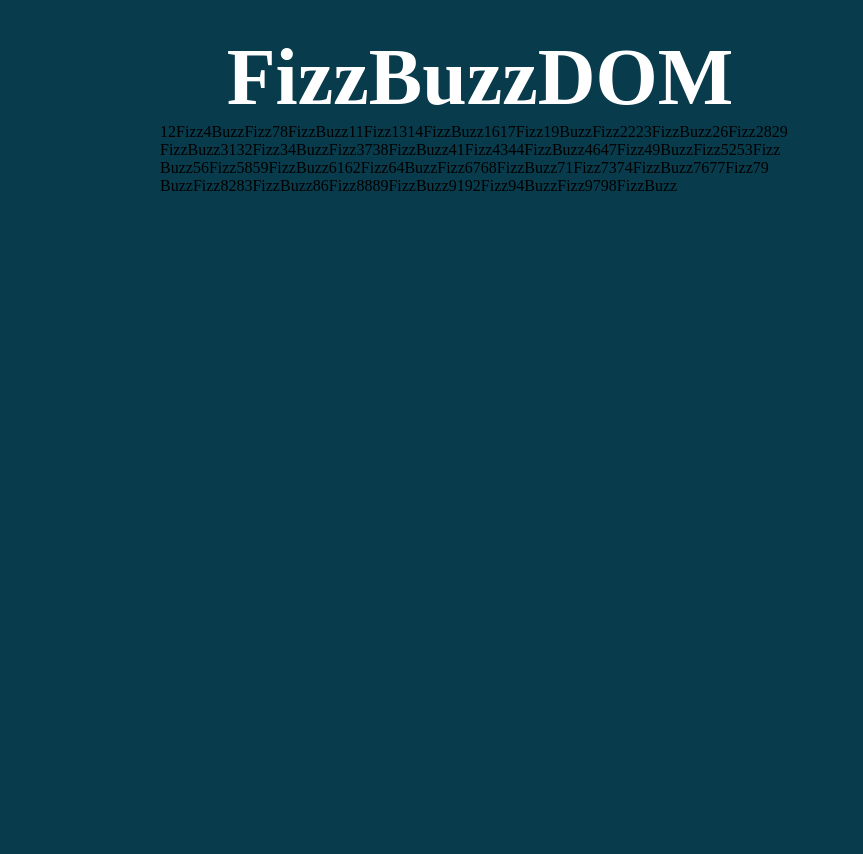
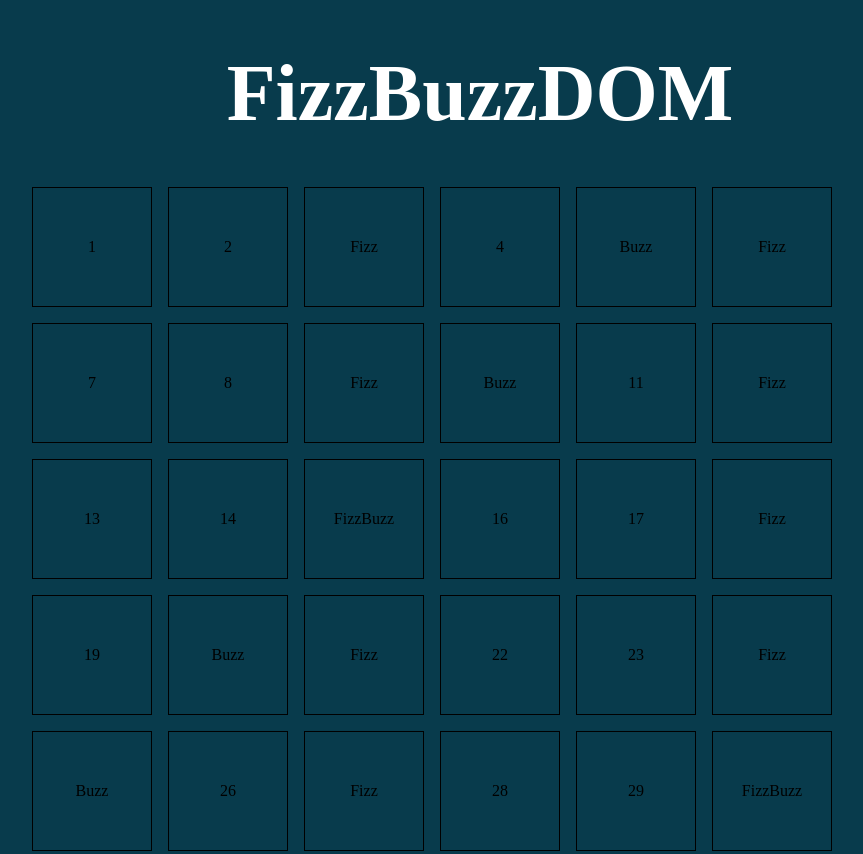
Before and after one commit to rinox3005/js-fizzbuzz, a plain HTML site: page index.html in a window 1280 px wide. Shown: the top 854 px of the page, without its empty margins (160-1023 px from the left). Before the commit the page ends 800 px from the top, so only its background shows below. Drawn offline with Linux system fonts and the light colour scheme.

Commit message:
[UPD] added, spaced, flexed and ordered all the squares and used grid to put the text at the center  of the square

```diff
--- a/css/style.css
+++ b/css/style.css
@@ -10,19 +10,43 @@ body {
 
 .container {
     margin: 0 auto;
-    width: 80vh;
+    width: 70vw;
+    padding-bottom: 3rem;
 }
 
 .container h1 {
     text-align: center;
     color: white;
     font-size: 5rem;
-    padding-top: 2rem;
+    padding: 3rem 0;
 }
 
 .grid {
     display: flex;
     flex-wrap: wrap;
+    gap: 16px;
 }
 
-.square {}
+.square {
+    display: grid;
+    place-items: center;
+    width: 120px;
+    height: 120px;
+    border: 1px solid black;
+}
+
+.blue {
+    background-color: #1389B2;
+}
+
+.yellow {
+    background-color: #1389B2;
+}
+
+.aqua {
+    background-color: #1389B2;
+}
+
+.red {
+    background-color: #1389B2;
+}
```
